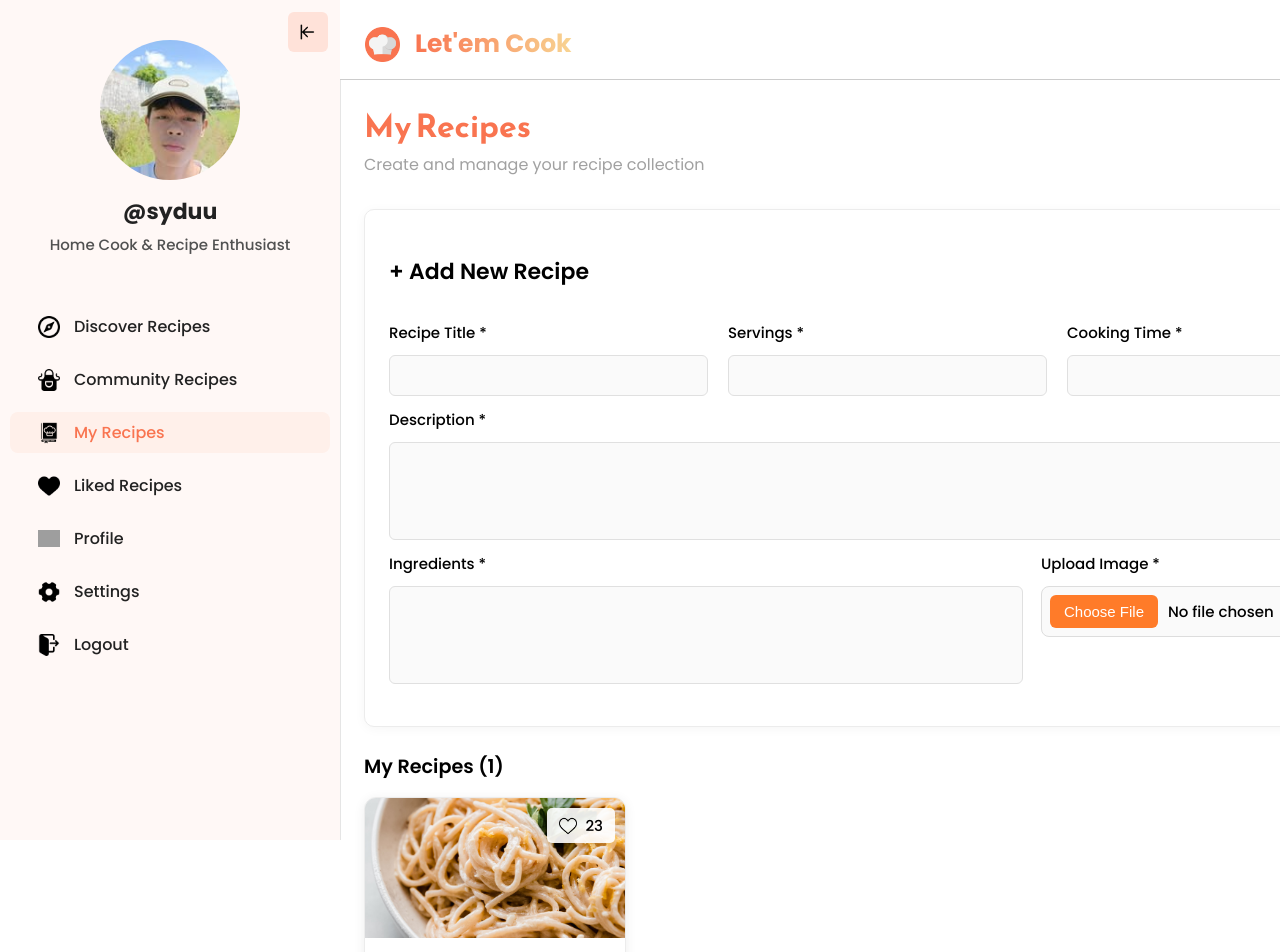
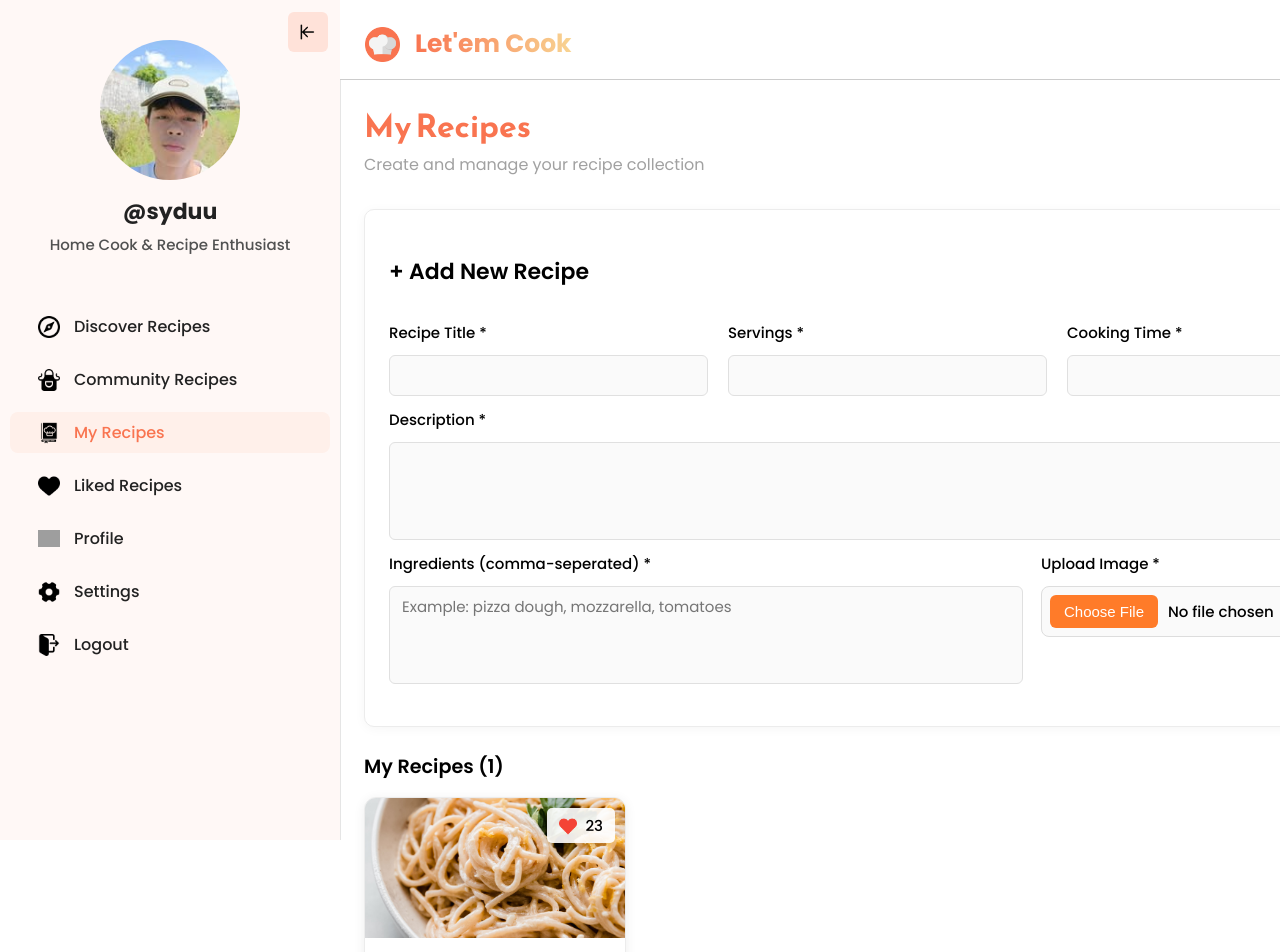
Before and after one commit to Syddevv/LetemCook, a React (Vite) app in the folder client/: page /my-recipes in a window 1280 px wide. Shown: the top 952 px of the page. Built offline with nearby package versions, Linux system fonts and the light colour scheme; grey boxes are pictures that could not be loaded.

Commit message:
added user instructions

```diff
--- a/client/src/pages/MyRecipes.jsx
+++ b/client/src/pages/MyRecipes.jsx
@@ -2,7 +2,7 @@ import React, { useState, useEffect, useRef } from "react";
 import Sidebar from "../components/Sidebar";
 import Logo from "../assets/Logo.png";
 import Pasta from "../assets/pasta.jpg";
-import LikeRecipe from "../assets/Like Recipe.png";
+import Heart from "../assets/Total Likes.png";
 import ServingIcon from "../assets/Serving Icon.png";
 import Clock from "../assets/clock.png";
 import Edit from "../assets/edit icon.png";
@@ -99,8 +99,15 @@ const MyRecipe = () => {
                   </div>
                   <div className="input-row-3">
                     <div className="input-group wide">
-                      <label htmlFor="ingredients">Ingredients *</label>
-                      <textarea id="ingredients" name="ingredients" required />
+                      <label htmlFor="ingredients">
+                        Ingredients (comma-seperated) *
+                      </label>
+                      <textarea
+                        id="ingredients"
+                        name="ingredients"
+                        placeholder="Example: pizza dough, mozzarella, tomatoes"
+                        required
+                      />
                     </div>
                     <div class="input-row">
                       <div className="input-group">
@@ -118,7 +125,16 @@ const MyRecipe = () => {
                 <div className="right-inputs">
                   <div className="input-group instructions-group">
                     <label htmlFor="instructions">Instructions *</label>
-                    <textarea id="instructions" name="instructions" required />
+                    <textarea
+                      id="instructions"
+                      name="instructions"
+                      placeholder="Enter each step with a number. Example:
+1. Preheat oven to 475°F (245°C)
+2. Roll out pizza dough
+3. Add sauce and cheese
+4. Bake for 12–15 minutes"
+                      required
+                    />
                   </div>
                   <button type="submit" className="share-recipe-btn">
                     Share Recipe
@@ -141,7 +157,7 @@ const MyRecipe = () => {
                   />
 
                   <div className="recipe-like">
-                    <img src={LikeRecipe} alt="Like" className="like-icon" />
+                    <img src={Heart} alt="Like" className="like-icon" />
                     <span>23</span>
                   </div>
                 </div>
```
